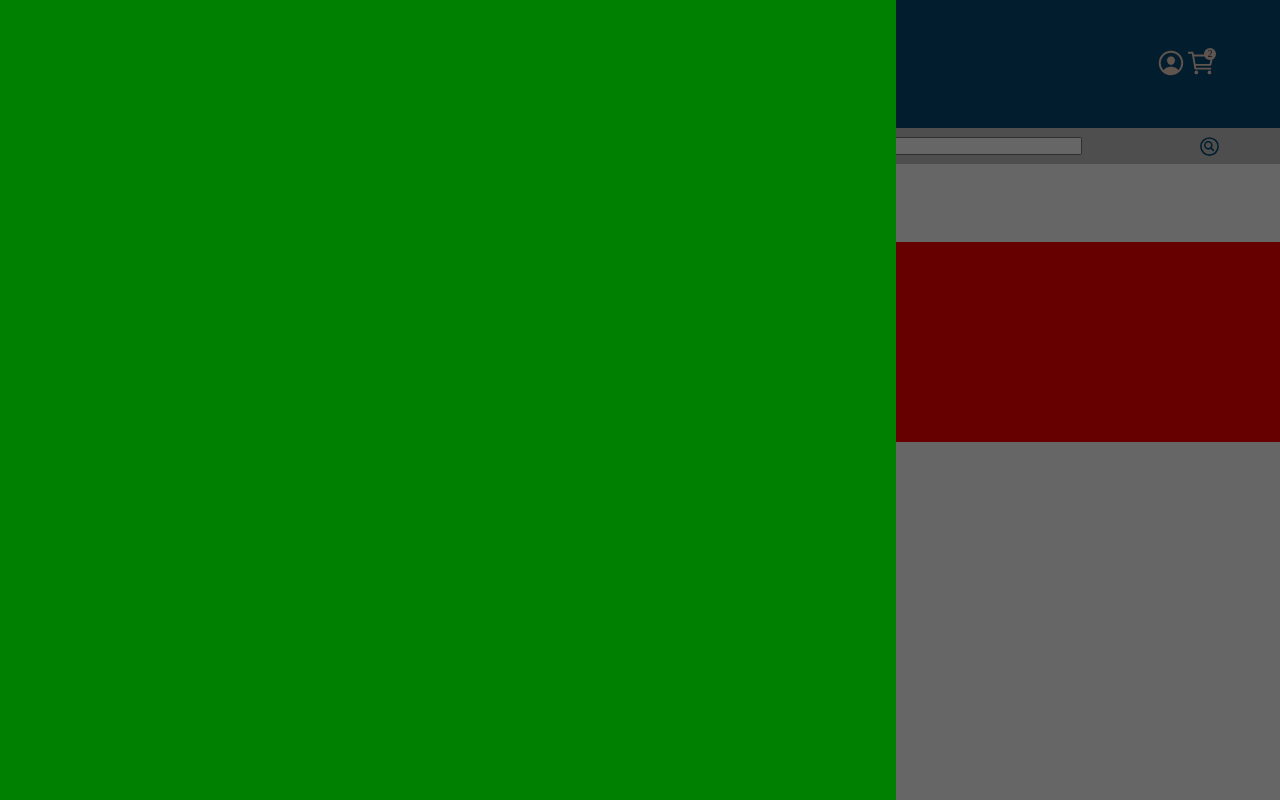
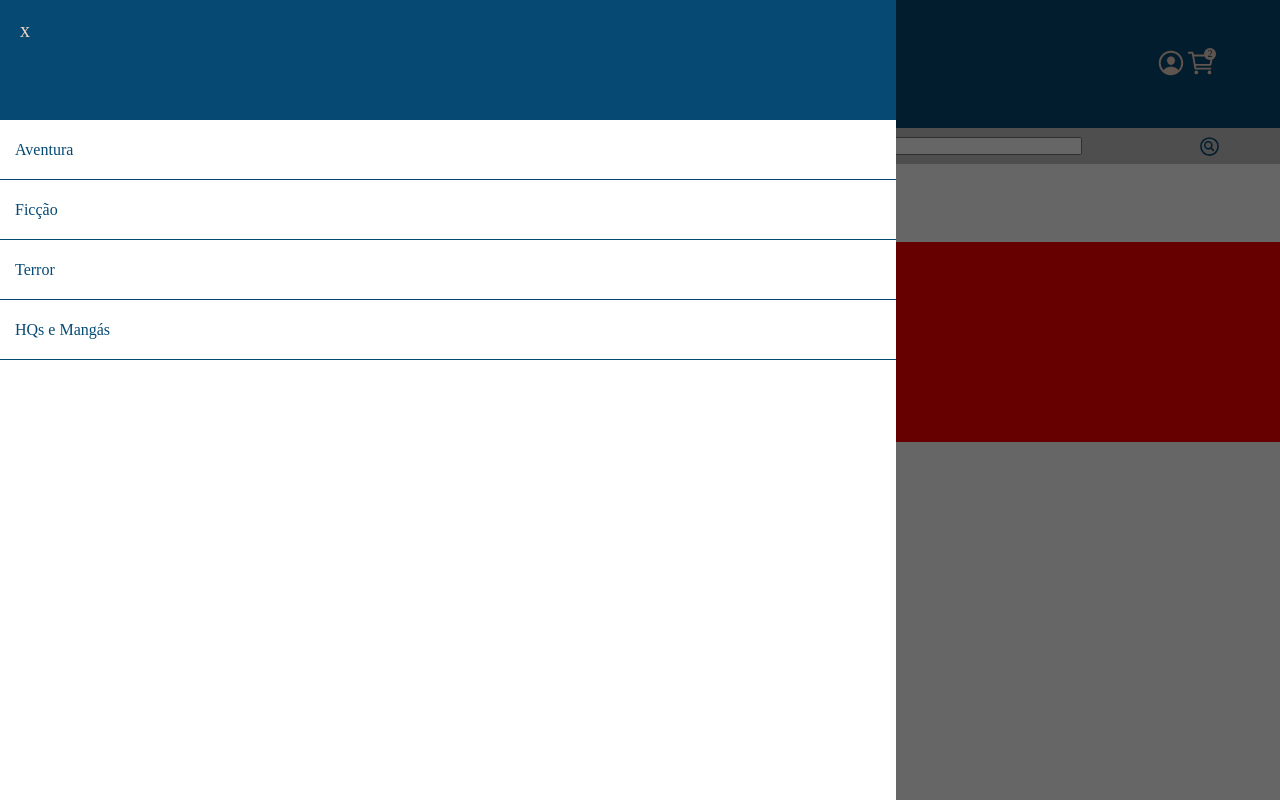
Before and after one commit to JayTStar/projeto14-savant-front, a React (Create React App) app: page / in a window 1280 px wide. Both pictures are taken after a click on the element 79 px from the left and 64 px from the top of the page. Built offline with nearby package versions, Linux system fonts and the light colour scheme.

Commit message:
feat: displays menu with books genre

```diff
--- a/public/style.css
+++ b/public/style.css
@@ -4,7 +4,7 @@
 
 .root{
     --dark-screen: rgba(0, 0, 0, 0.6);
-    --header-hight: 15%;
+    --header-height: 15%;
 
     width: 100%;
     height: 100%;
--- a/src/Components/Header.js
+++ b/src/Components/Header.js
@@ -2,16 +2,15 @@ import { useState } from "react";
 import styled from "styled-components";
 
 import SavantLogo from "../Midia/Savant-logo.svg";
+
+import Menu from "./Menu";
 
 export default function Header() {
     const [menu, setMenu]  = useState(false);
 
     return (
         <Head>
-            <Menu menu={menu}>
-
-            </Menu>
-            <DarkScreen menu={menu} onClick={() => setMenu(false)}></DarkScreen>
+            <Menu menu={menu} setMenu={setMenu} />
             <Top>
                 <ion-icon onClick={() => setMenu(true)} name="menu-outline"></ion-icon>
                 <Logo src={SavantLogo}></Logo>
@@ -36,7 +35,7 @@ const Head = styled.header`
     top: 0;
     z-index: 1;
     width: 100%;
-    height: var(--header-hight);
+    height: var(--header-height);
 `
 const Top = styled.div`
     width: 100%;
@@ -53,6 +52,7 @@ const Top = styled.div`
     ion-icon{
         font-size: 30px;
         color: #F2D5C4;
+        cursor: pointer;
     }
 `
 const Logo = styled.img`
@@ -106,22 +106,3 @@ const SearchBar = styled.input`
     width: 80%;
     height: 50%;
 `
-const Menu = styled.aside`
-    position: fixed;
-    z-index: 3;
-    top: 0;
-    left: ${({menu}) => menu ? "0" : "-70%"};
-    width: 70%;
-    height: 100vh;
-    background-color: green;
-`;
-
-const DarkScreen = styled.div`
-    display: ${({menu}) => menu ? "block" : "none"};
-    position: fixed;
-    top: 0;
-    z-index: 2;
-    width: 100vw;
-    height: 100vh;
-    background-color: var(--dark-screen);
-`;
--- a/src/Components/HomePage.js
+++ b/src/Components/HomePage.js
@@ -19,6 +19,6 @@ const Section = styledComponents.section`
 
 const Main = styledComponents.main`
     height: 200px;
-    margin-top: calc(var(--header-hight) + 50px);
+    margin-top: calc(var(--header-height) + 50px);
     background-color: red;
 `;
--- /dev/null
+++ b/src/Components/Menu.js
@@ -0,0 +1,61 @@
+import styled from "styled-components";
+
+export default function Menu({ menu, setMenu }) {
+    return (
+        <>
+            <Aside menu={menu}>
+                <Head>
+                    <ExitIcon onClick={() => setMenu(false)}>x</ExitIcon>
+                </Head>
+                <div className="genre">Aventura</div>
+                <div className="genre">Ficção</div>
+                <div className="genre">Terror</div>
+                <div className="genre">HQs e Mangás</div>
+            </Aside>
+            <DarkScreen menu={menu} onClick={() => setMenu(false)}></DarkScreen>
+        </>
+    );
+}
+
+const Aside = styled.aside`
+    position: fixed;
+    z-index: 3;
+    top: 0;
+    left: ${({ menu }) => menu ? "0" : "-70%"};
+    width: 70%;
+    height: 100vh;
+    background-color: white;
+
+    .genre{
+        display: flex;
+        align-items: center;
+        height: 60px;
+        padding-left: 15px;
+        border-bottom: 1px solid #064973;
+        color: #064973;
+        cursor: pointer;
+    }
+`;
+
+const DarkScreen = styled.div`
+    display: ${({ menu }) => menu ? "block" : "none"};
+    position: fixed;
+    top: 0;
+    z-index: 2;
+    width: 100vw;
+    height: 100vh;
+    background-color: var(--dark-screen);
+`;
+
+const Head = styled.div`
+    height: var(--header-height);
+    padding: 20px 0 0 20px;
+    background-color: #064973;
+`;
+
+const ExitIcon = styled.p`
+    font-size: 20px;
+    width: 20px;
+    color: #F2D5C4;
+    cursor: pointer;
+`;
```
